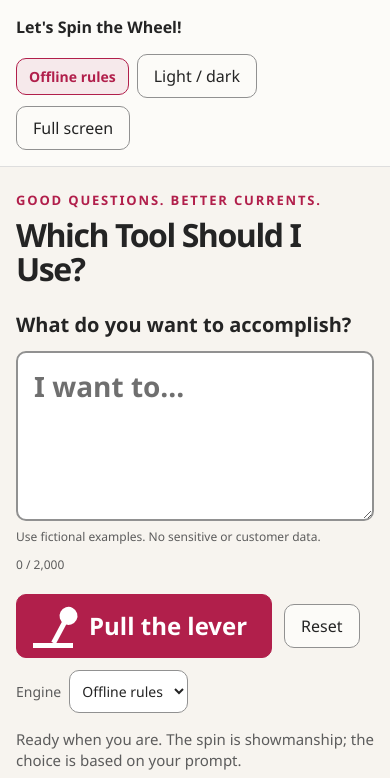
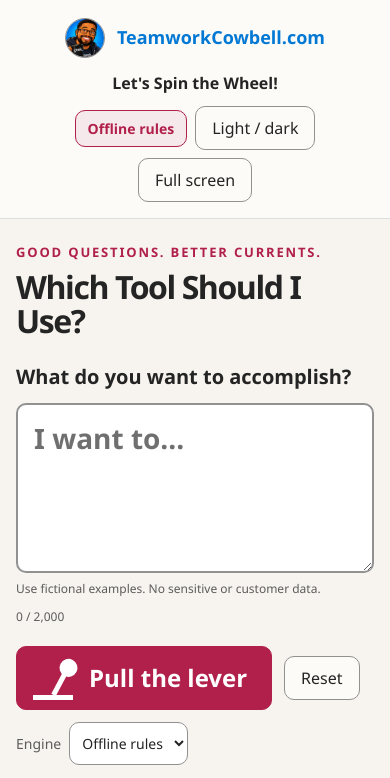
Before and after one commit to ricardo-msft-SE/40bots, a website with bundled scripts: page which-tool/index.html in a window 390 px wide. Shown: the top 778 px of the page. Built offline with nearby package versions, Linux system fonts and the light colour scheme.

Commit message:
Add centered TeamworkCowbell branding to game header
Add a responsive portrait-based TeamworkCowbell.com link centered in the game header, with regression coverage for its link, logo, and responsive layout. Record the already-completed Azure Autopilot API deployment verification without changing backend code or settings.

Co-authored-by: Copilot <223556219+Copilot@users.noreply.github.com>

```diff
--- a/which-tool/index.html
+++ b/which-tool/index.html
@@ -19,6 +19,10 @@
   <body>
     <header class="topbar">
       <a href="../" class="home-link">Let's Spin the Wheel!</a>
+      <a href="https://teamworkcowbell.com/" class="brand-link" target="_blank" rel="noopener noreferrer">
+        <img src="./wheel-center.jpg" alt="" width="40" height="40" />
+        <span>TeamworkCowbell.com</span>
+      </a>
       <div class="toolbar">
         <span id="mode-badge" class="badge">Offline rules</span>
         <button id="theme" type="button" class="quiet">Light / dark</button>
--- a/which-tool/styles.css
+++ b/which-tool/styles.css
@@ -61,10 +61,13 @@ button:disabled, select:disabled { cursor: wait; opacity: .6; }
 :focus-visible { outline: 3px solid var(--cp-accent); outline-offset: 4px; }
 a { color: var(--cp-link); }
 [hidden] { display: none !important; }
-.topbar { display: flex; align-items: center; justify-content: space-between; gap: 16px; padding: 16px 3vw; border-bottom: 1px solid var(--cp-border); background: var(--cp-bg-elevated); }
-.home-link { text-decoration: none; font-weight: 700; color: var(--cp-text); }
+.topbar { display: grid; grid-template-columns: minmax(0, 1fr) auto minmax(0, 1fr); align-items: center; gap: 16px; padding: 16px 3vw; border-bottom: 1px solid var(--cp-border); background: var(--cp-bg-elevated); }
+.home-link { justify-self: start; text-decoration: none; font-weight: 700; color: var(--cp-text); }
 .home-link span { padding: 0 12px; color: var(--cp-border-strong); }
-.toolbar { display: flex; align-items: center; flex-wrap: wrap; gap: 8px; }
+.brand-link { display: inline-flex; align-items: center; justify-self: center; gap: 12px; min-height: 44px; font-size: 18px; font-weight: 700; white-space: nowrap; text-decoration: none; }
+.brand-link:hover { text-decoration: underline; }
+.brand-link img { display: block; width: 40px; height: 40px; border: 1px solid var(--cp-border-strong); border-radius: 50%; object-fit: cover; }
+.toolbar { display: flex; align-items: center; justify-self: end; flex-wrap: wrap; gap: 8px; max-width: 100%; }
 .quiet { background: var(--cp-bg-elevated); }
 .badge { border: 1px solid var(--cp-accent); background: var(--cp-accent-soft); color: var(--cp-accent); border-radius: .625rem; padding: 8px 12px; font-size: 14px; font-weight: 700; }
 main { max-width: 1840px; margin: auto; padding: 24px 40px; }
@@ -138,7 +141,10 @@ footer { color: var(--cp-text-muted); font-size: 12px; padding-top: 24px; }
   .tool-guide { grid-template-columns: repeat(2, minmax(0, 1fr)); }
 }
 @media (max-width: 760px) {
-  .topbar { align-items: start; flex-direction: column; padding: 16px; }
+  .topbar { grid-template-columns: minmax(0, 1fr); justify-items: center; gap: 12px; padding: 16px; }
+  .home-link { justify-self: center; }
+  .brand-link { grid-row: 1; }
+  .toolbar { justify-self: center; justify-content: center; }
   main { padding: 24px 16px; }
   .stage { grid-template-columns: minmax(0, 1fr); }
   .heading { margin-bottom: 24px; }
```
Also changed, not shown: tests/browser.mjs (+23 -1 lines), tests/site.test.mjs (+3 -0 lines), .azure/deployment-plan.md, README.md.
